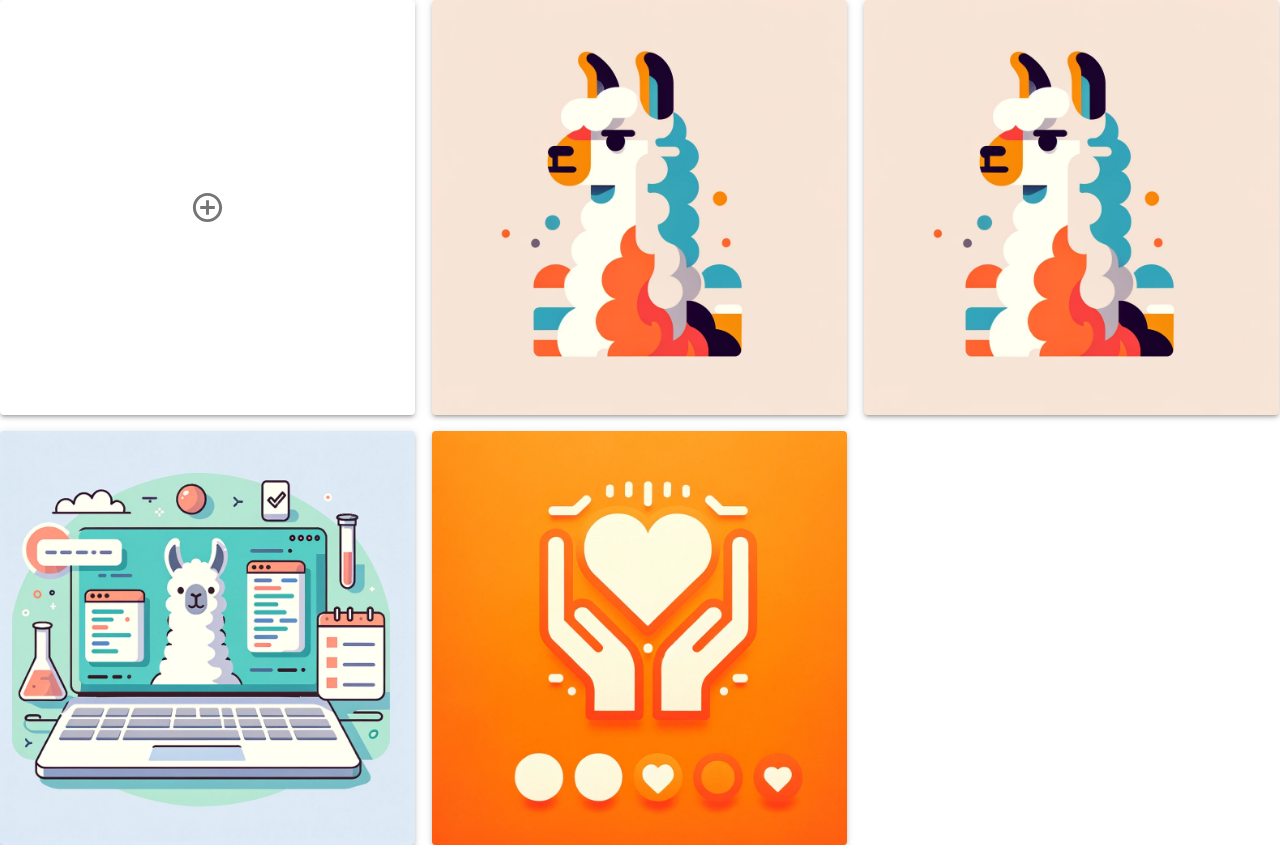
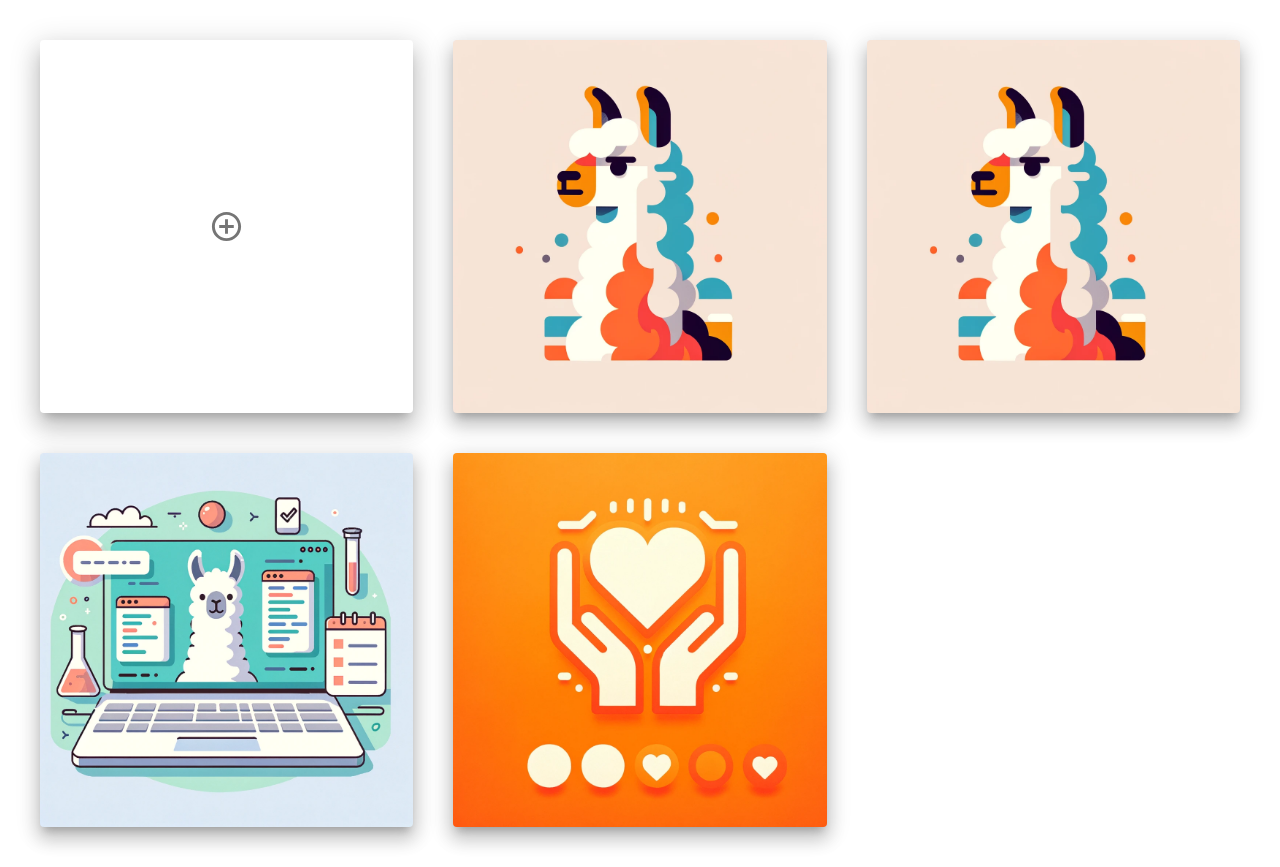
Before and after one commit to go-go-techls/naku-chaa, a Next.js app in the folder gen-captions/: page /list in a window 1280 px wide. Before the commit the page ends 845 px from the top, so only its background shows below. Built offline with nearby package versions, Linux system fonts and the light colour scheme.

Commit message:
updated grid of artwork and artwork page

```diff
--- a/gen-captions/app/arts/[id]/page.tsx
+++ b/gen-captions/app/arts/[id]/page.tsx
@@ -9,6 +9,15 @@ import ArrowBackIosNewIcon from "@mui/icons-material/ArrowBackIosNew";
 import ArtworkTitle from "../../components/ArtworkTitle";
 import RefreshTitle from "../../components/RefreshTitle";
 import Link from "next/link";
+import { createTheme, responsiveFontSizes, ThemeProvider } from '@mui/material/styles';
+
+let theme = createTheme({
+  typography: {
+    fontSize: 13,
+  },
+});
+theme = responsiveFontSizes(theme);
+
 
 export default function Arts({ params }: { params: { id: string } }) {
   const [data, setData] = useState<DataItem>({} as DataItem);
@@ -18,6 +27,7 @@ export default function Arts({ params }: { params: { id: string } }) {
   }, [params.id]); // IDが変わるたびにAPIが呼び出される
 
   return (
+    <ThemeProvider theme={theme}>
       <Box sx={{ flexGrow: 1 }}>
         <Link href="/list" passHref>
           <IconButton
@@ -31,7 +41,7 @@ export default function Arts({ params }: { params: { id: string } }) {
 
         <Grid
           container
-        // style={{ height: "100vh", width: "100vw"}}
+          style={{ height: "100vh", width: "100vw"}}
           alignItems="center"
           justifyContent="center"
         >
@@ -39,8 +49,7 @@ export default function Arts({ params }: { params: { id: string } }) {
             item
             xs={12}
             md={7}
-          container
-          style={{ height: "100vh", width: "100vw" }}
+            style={{ height: "100vh"}}
           >
             <ArtworkDisplay imageBase64={data.image} />
           </Grid>
@@ -48,15 +57,14 @@ export default function Arts({ params }: { params: { id: string } }) {
             item
             xs={12}
             md={5}
-          container
-          style={{ height: "100vh", width: "100vw" }}
+            style={{ maxHeight: "100vh", overflow: "auto"}}
           >
             <Box
               sx={{ p: 4, mt: 4 }}
-            style={{ maxHeight: "100vh", overflow: "auto" }}
             >
+              <Box style={{height: "15vh"}}></Box>
               <ArtworkTitle title={data.title}>
-              <RefreshTitle imageBase64={data.image} setTitle={() => {}} />
+                {/* <RefreshTitle imageBase64={data.image} setTitle={() => {}} /> */}
               </ArtworkTitle>
               <ArtworkDetails
                 title={data.title}
@@ -70,9 +78,11 @@ export default function Arts({ params }: { params: { id: string } }) {
                 setInputValue={() => {}}
                 disable={true}
               />
+              <Box style={{height: "15vh"}}></Box>
             </Box>
           </Grid>
         </Grid>
       </Box>
+    </ThemeProvider>
   );
 }
--- a/gen-captions/app/components/ArtworkDetails.tsx
+++ b/gen-captions/app/components/ArtworkDetails.tsx
@@ -85,14 +85,14 @@ const ArtworkDetails = ({
         こんな工夫もできそう
       </Typography>
       {advice ? (
-        <Typography variant="body1" gutterBottom>
+        <Typography mb={5} variant="body1" gutterBottom>
           {advice}
         </Typography>
       ) : (
-        <Skeleton variant="text" height={80} width="100%" />
+        <Skeleton sx={{mb:5}} variant="text" height={80} width="100%" />
       )}
       <Divider></Divider>
-      <Typography mt={4} variant="h6" gutterBottom>
+      <Typography mt={3} variant="h6" gutterBottom>
         フィードバック
       </Typography>
       <RadioGroupRating disabled={disable || !done} setRating={setRating} />
@@ -101,7 +101,6 @@ const ArtworkDetails = ({
         sx={{
           alignItems: "center", // Align items vertically
           width: "100%", // フォームの幅を100%に設定
-
           mt: 1,
         }}
       >
@@ -121,8 +120,11 @@ const ArtworkDetails = ({
           fullWidth
           disabled={disable || !done}
           onClick={handleSave}
+          sx={{mt:1}}
         >
-          保存
+          <Typography variant="body1">
+            保存
+          </Typography>
         </Button>
       </Box>
     </>
--- a/gen-captions/app/components/ArtworkDisplay.tsx
+++ b/gen-captions/app/components/ArtworkDisplay.tsx
@@ -17,6 +17,7 @@ const ArtworkDisplay = ({ imageBase64 }: ChildComponentProps) => {
         justifyContent: "center",
         alignItems: "center",
         gap: 8,
+        // borderRadius: "0 5vh 5vh 0",
       }}
     >
       {imageBase64 ? (
--- a/gen-captions/app/list/page.tsx
+++ b/gen-captions/app/list/page.tsx
@@ -16,18 +16,21 @@ function ImageGrid() {
       justifyContent="center"
       alignItems="center"
       minHeight="100vh"
+      maxHeight="100vw"
     >
-      <Grid container spacing={2}>
-        <Grid item xs={12} sm={4}>
+      <Grid container spacing={5} p={5}>
+        <Grid item xs={12} sm={4} style={{aspectRatio: "1/1"}}>
           <Link href={`/`} passHref>
             <Paper
-              elevation={3}
+              elevation={15}
               sx={{
                 display: "flex",
                 justifyContent: "center",
                 alignItems: "center",
-                width: "32.4vw", // ビューポートの1/3の幅
-                height: "32.4vw", // ビューポートの1/3の高さ
+                width: "100%",
+                height: "100%",
+                // width: "32.4vw", // ビューポートの1/3の幅
+                // height: "32.4vw", // ビューポートの1/3の高さ
               }}
             >
               <AddCircleOutlineIcon fontSize="large" color="action" />
@@ -36,13 +39,15 @@ function ImageGrid() {
         </Grid>
 
         {images.map((src, index) => (
-          <Grid item xs={12} sm={4} key={index}>
+          <Grid item xs={12} sm={4} style={{aspectRatio: "1/1"}} key={index}>
             <Link href={`/arts/${src.id}`} passHref>
               <Paper
-                elevation={3}
+                elevation={12}
                 sx={{
-                  width: "32.4vw", // ビューポートの1/3の幅
-                  height: "32.4vw", // ビューポートの1/3の高さ
+                  width: "100%",
+                  height: "100%",
+                  // width: "32.4vw", // ビューポートの1/3の幅
+                  // height: "32.4vw", // ビューポートの1/3の高さ
                   backgroundImage: `url(${src.image})`,
                   backgroundSize: "cover",
                   backgroundPosition: "center",
--- a/gen-captions/app/page.tsx
+++ b/gen-captions/app/page.tsx
@@ -9,6 +9,14 @@ import ImageUploadButton from "./components/ImageUploadButton";
 import ArtworkTitle from "./components/ArtworkTitle";
 import RefreshTitle from "./components/RefreshTitle";
 import Link from "next/link";
+import { createTheme, responsiveFontSizes, ThemeProvider } from '@mui/material/styles';
+
+let theme = createTheme({
+  typography: {
+    fontSize: 13,
+  },
+});
+theme = responsiveFontSizes(theme);
 
 export default function Home() {
   const [title, setTitle] = useState("");
@@ -22,6 +30,7 @@ export default function Home() {
   // const [loading, setLoading] = useState(false);
 
   return (
+    <ThemeProvider theme={theme}>
       <Box sx={{ flexGrow: 1 }}>
         <Link href="/list" passHref>
           <IconButton
@@ -35,7 +44,7 @@ export default function Home() {
 
         <Grid
           container
-        // style={{ height: "100vh", width: "100vw"}}
+          style={{ height: "100vh", width: "100vw"}}
           alignItems="center"
           justifyContent="center"
         >
@@ -43,8 +52,7 @@ export default function Home() {
             item
             xs={12}
             md={7}
-          container
-          style={{ height: "100vh", width: "100vw" }}
+            style={{ height: "100vh"}}
           >
             <ArtworkDisplay imageBase64={imageBase64} />
           </Grid>
@@ -62,13 +70,12 @@ export default function Home() {
             item
             xs={12}
             md={5}
-          container
-          style={{ height: "100vh", width: "100vw" }}
+            style={{ maxHeight: "100vh", overflow: "auto"}}
           >
             <Box
               sx={{ p: 4, mt: 4 }}
-            style={{ maxHeight: "100vh", overflow: "auto" }}
             >
+              <Box style={{height: "15vh"}}></Box>
               <ArtworkTitle title={title}>
                 <RefreshTitle imageBase64={imageBase64} setTitle={setTitle} />
               </ArtworkTitle>
@@ -84,9 +91,11 @@ export default function Home() {
                 setInputValue={setInputValue}
                 disable={false}
               />
+              <Box style={{height: "15vh"}}></Box>
             </Box>
           </Grid>
         </Grid>
       </Box>
+    </ThemeProvider>
   );
 }
```
Also changed, not shown: 1 other file (tests, documents, lock files or other folders). Lines whose indentation alone changed are shown as unchanged.
